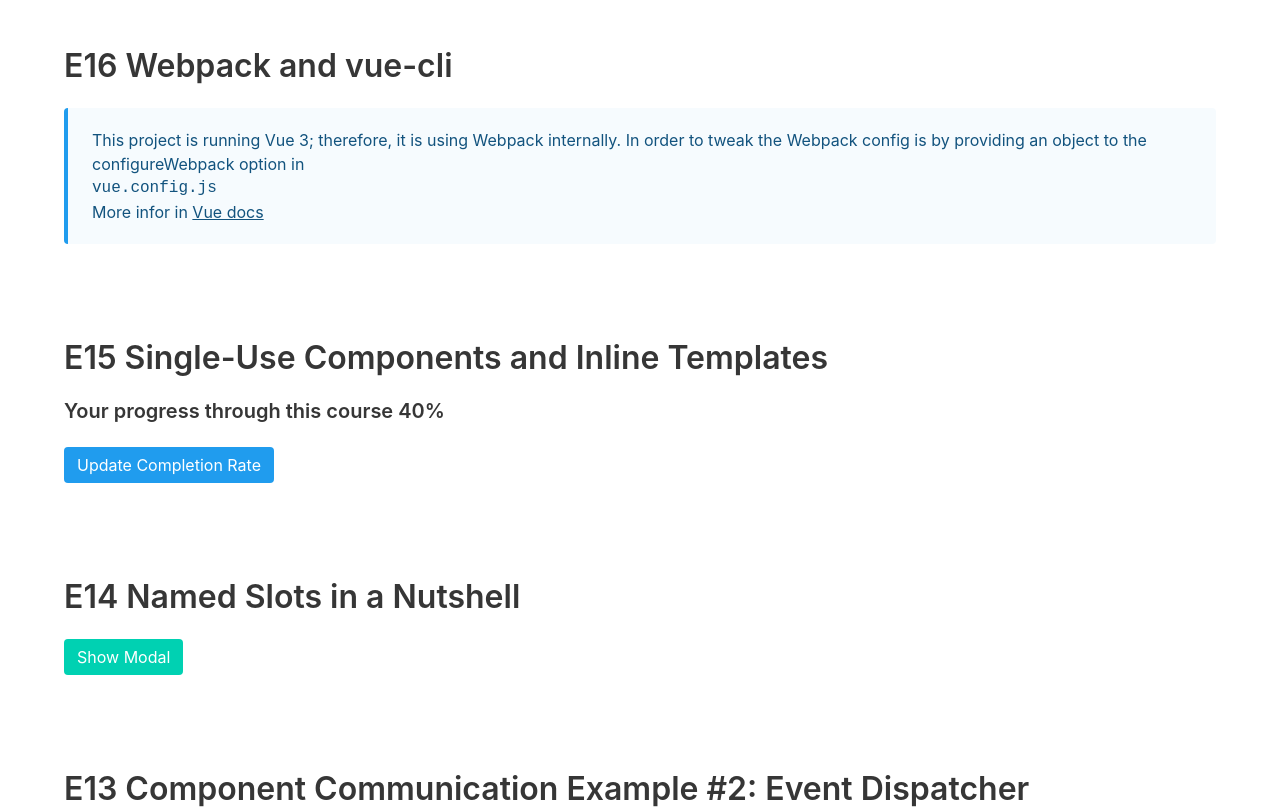
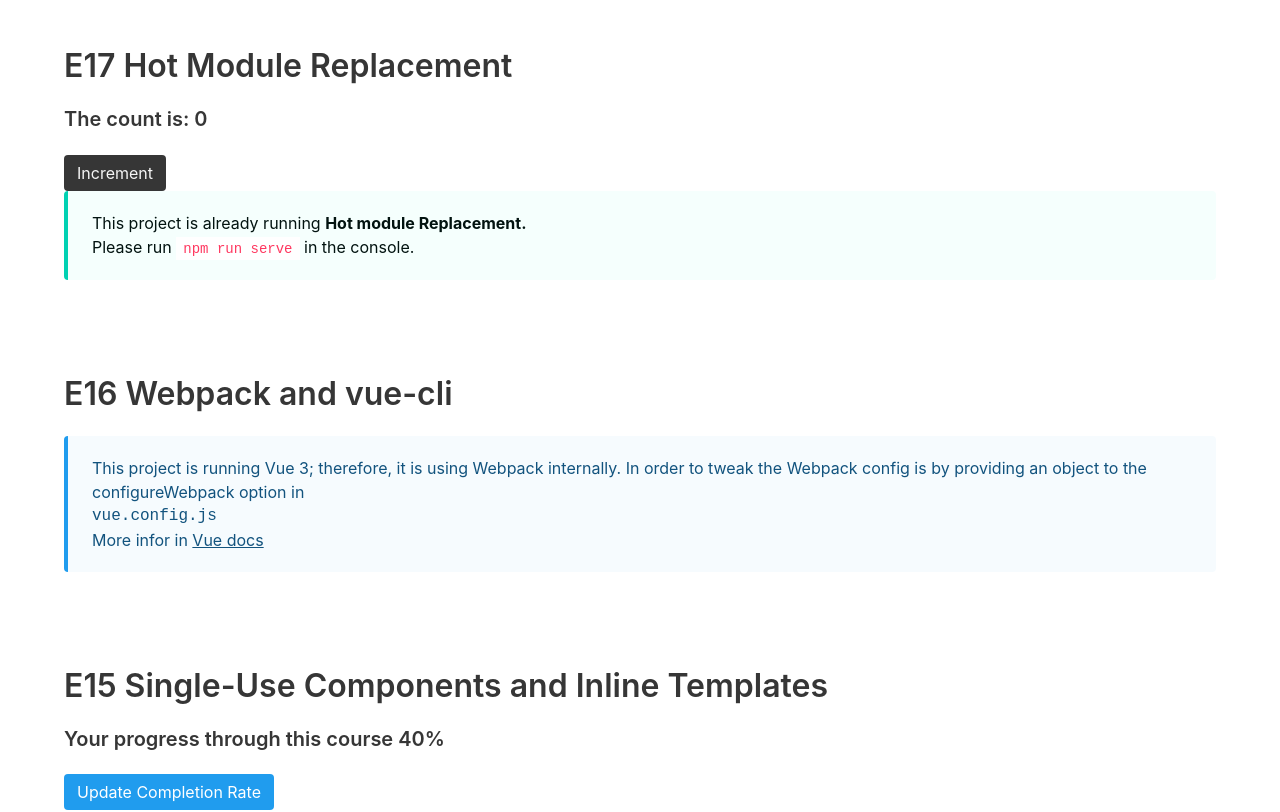
Before and after one commit to c-zab/Laravel_Vue, a Vue app: page / in a window 1280 px wide. Shown: the top 812 px of the page. Built offline with nearby package versions, Linux system fonts and the light colour scheme.

Commit message:
E17 Hot Module Replacement

```diff
--- a/src/App.vue
+++ b/src/App.vue
@@ -1,5 +1,6 @@
 <template>
   <div id="app">
+    <hot-module-replacement />
     <webpack-vue />
     <inline-template />
     <named-slots />
@@ -29,6 +30,7 @@ import CustomEventComponent from './components/CustomEventComponent.vue'
 import NamedSlots from './components/NamedSlots.vue'
 import InlineTemplate from './components/InlineTemplate.vue'
 import WebpackVue from './components/WebpackVue.vue'
+import HotModuleReplacement from './components/HotModuleReplacement.vue'
 
 // For event dispatcher
 import Vue from 'vue'
@@ -50,7 +52,8 @@ export default {
 		CustomEventDispatcher,
 		NamedSlots,
 		InlineTemplate,
-		WebpackVue
+		WebpackVue,
+		HotModuleReplacement
 	},
 	data() {
 		return {
--- /dev/null
+++ b/src/components/HotModuleReplacement.vue
@@ -0,0 +1,41 @@
+<template>
+  <div class="section">
+    <div class="container">
+      <h1 class="title">
+        E17 Hot Module Replacement
+      </h1>
+      <h1 class="title is-5">
+        The count is: {{ count }}
+      </h1>
+      <button
+        class="button is-dark"
+        @click=" count += 1"
+      >
+        Increment
+      </button>
+      <article class="message is-primary pt-3">
+        <div class="message-body">
+          <p>
+            This project is already running <strong>Hot module Replacement.</strong>
+          </p>
+          <p>Please run <code>npm run serve</code> in the console.</p>
+        </div>
+      </article>
+    </div>
+  </div>
+</template>
+
+<script>
+export default {
+	data(){
+		return {
+			count: 0
+		}
+	}
+
+}
+</script>
+
+<style>
+
+</style>
```
